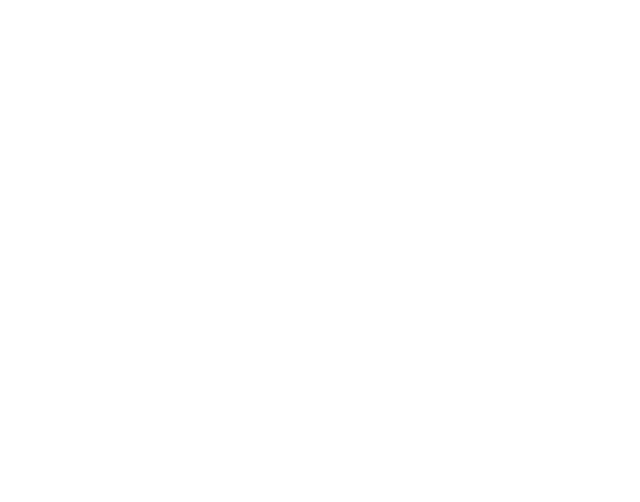
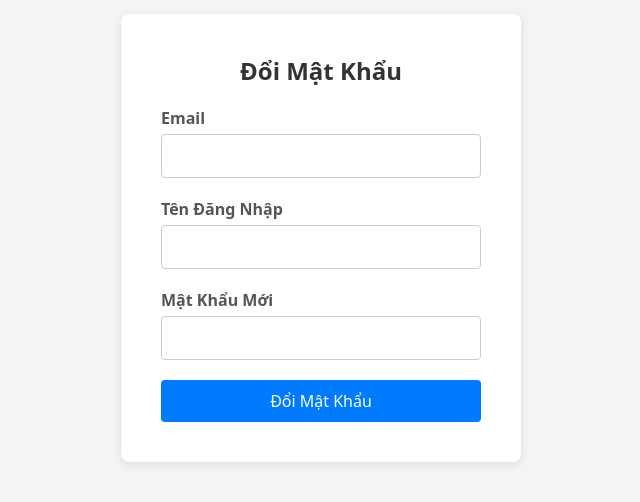
Before and after one commit to Nguyenthithuhang0406/QuanLyKhoHang_FE_TTCSN, a React (Vite) app: page /reset-password in a window 1280 px wide. Shown: the part 162-664 px from the top of the page, without its empty margins (319-959 px from the left). Built offline with nearby package versions, Linux system fonts and the light colour scheme; a web font is replaced by a local one.

Commit message:
ResetPassword

```diff
--- a/src/pages/auth/resetPassword/ResetPassword.css
+++ b/src/pages/auth/resetPassword/ResetPassword.css
@@ -1,8 +1,10 @@
-/* * {
+/* ResetPassword.css */
+* {
     margin: 0;
     padding: 0;
     box-sizing: border-box;
   }
+
   body {
     font-family: Arial, sans-serif;
     background-color: #f4f4f4;
@@ -10,19 +12,23 @@
     justify-content: center;
     align-items: center;
     height: 100vh;
+    padding: 20px;
   }
 
-  .container {
-    background-color: #fff;
+  .ResetPasswordcontent {
+    background-color: #ffffff;
     padding: 40px;
     border-radius: 8px;
-    box-shadow: 0 0 20px rgba(0, 0, 0, 0.1);
+    box-shadow: 0 2px 10px rgba(0, 0, 0, 0.1);
     width: 400px;
+    max-width: 100%;
   }
 
-  h2 {
+  h1 {
     text-align: center;
     margin-bottom: 20px;
+    font-size: 24px;
+    color: #333;
   }
 
   .form-group {
@@ -33,6 +39,7 @@
     display: block;
     font-weight: bold;
     margin-bottom: 5px;
+    color: #555;
   }
 
   input {
@@ -41,6 +48,18 @@
     border: 1px solid #ccc;
     border-radius: 4px;
     font-size: 16px;
+    transition: border-color 0.3s;
+  }
+
+  input:focus {
+    border-color: #007bff;
+    outline: none;
+  }
+
+  .error {
+    color: red;
+    font-size: 12px;
+    margin-top: 5px;
   }
 
   button {
@@ -48,13 +67,14 @@
     width: 100%;
     padding: 10px;
     background-color: #007bff;
-    color: #fff;
+    color: #ffffff;
     border: none;
     border-radius: 4px;
     font-size: 16px;
     cursor: pointer;
+    transition: background-color 0.3s;
   }
 
   button:hover {
     background-color: #0056b3;
-  } */
+  }
--- a/src/pages/auth/resetPassword/ResetPassword.jsx
+++ b/src/pages/auth/resetPassword/ResetPassword.jsx
@@ -2,26 +2,32 @@
 import React from 'react'
 
 import './ResetPassword.css';
+import { ErrorMessage, Field, Form, Formik } from 'formik';
 
 const ResetPassword = () => {
   return (
- <div class="container">
-{/* //     <h2>Change Password</h2>
-//     <form>
-//       <div class="form-group">
-//         <label for="current-password">Current Password</label>
-//         <input type="password" id="current-password" name="current-password" required>
-//       </div>
-//       <div class="form-group">
-//         <label for="new-password">New Password</label>
-//         <input type="password" id="new-password" name="new-password" required>
-//       </div>
-//       <div class="form-group">
-//         <label for="confirm-password">Confirm Password</label>
-//         <input type="password" id="confirm-password" name="confirm-password" required>
-//       </div>
-//       <button type="submit">Change Password</button>
-//     </form> */}
+ <div className="ResetPasswordcontent">
+    <Formik>
+      <Form>
+        <h1>Đổi Mật Khẩu</h1>
+        <div className="form-group">
+              <label htmlFor="email">Email</label>
+              <Field type="email" id="email" name="email" />
+              <ErrorMessage name="email" component="div" className="error" />
+            </div>
+            <div className="form-group">
+              <label htmlFor="username">Tên Đăng Nhập</label>
+              <Field type="text" id="username" name="username" />
+              <ErrorMessage name="username" component="div" className="error" />
+            </div>
+            <div className="form-group">
+              <label htmlFor="newPassword">Mật Khẩu Mới</label>
+              <Field type="password" id="newPassword" name="newPassword" />
+              <ErrorMessage name="newPassword" component="div" className="error" />
+            </div>
+            <button type="submit">Đổi Mật Khẩu</button>
+      </Form>
+    </Formik>
   </div>
  )
  }
```
